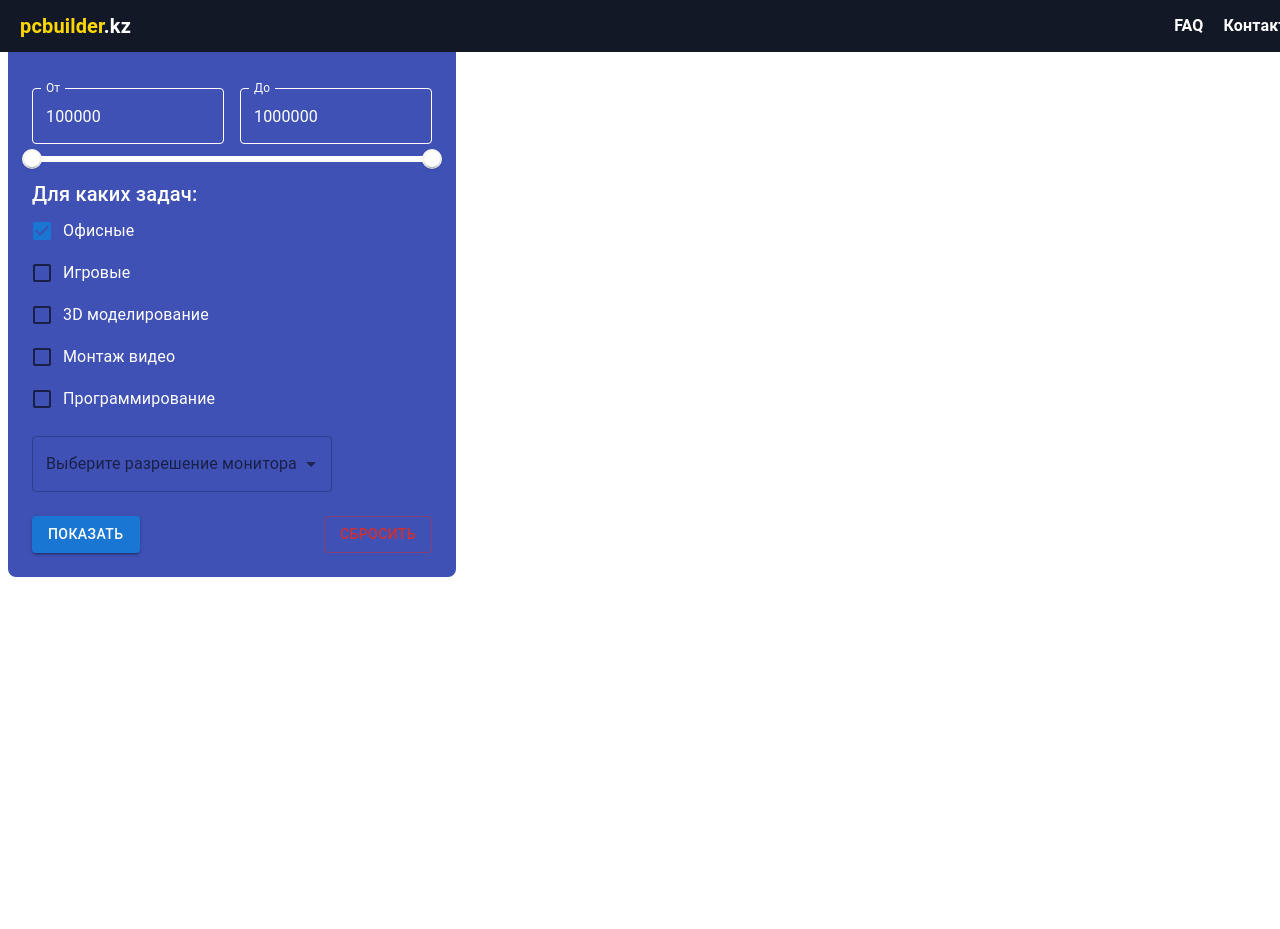
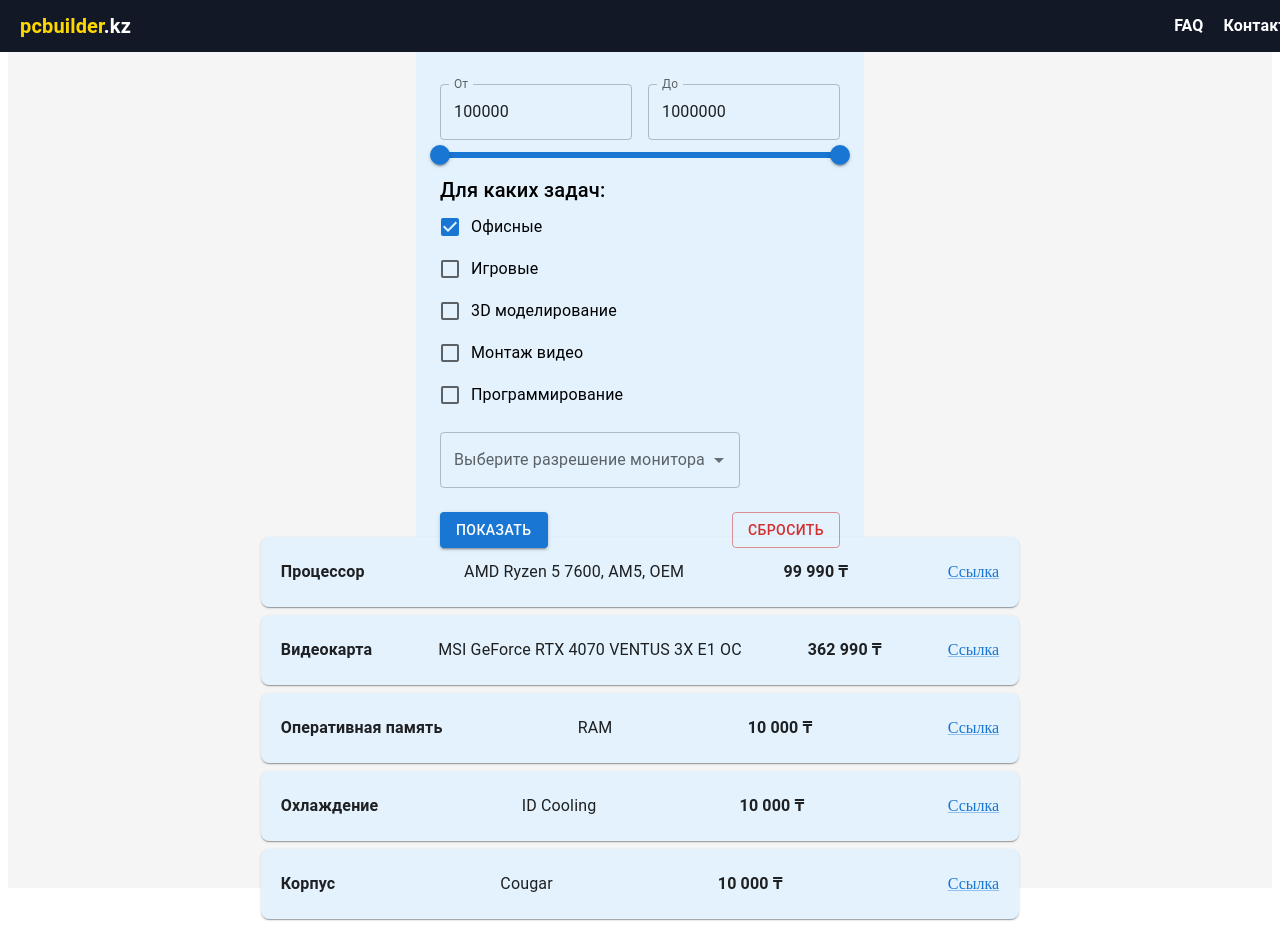
Before and after one commit to khafmann/pcbuilder, a React (Vite) app in the folder frontend/: page / in a window 1280 px wide. Before the commit the page ends 816 px from the top, so only its background shows below. Built offline with nearby package versions, Linux system fonts and the light colour scheme.

Commit message:
Добавил компонент с отображением сборки, центрировал компоненты

```diff
--- a/frontend/package.json
+++ b/frontend/package.json
@@ -12,6 +12,7 @@
   "dependencies": {
     "@emotion/react": "^11.14.0",
     "@emotion/styled": "^11.14.0",
+    "@mui/icons-material": "^6.4.7",
     "@mui/material": "^6.4.4",
     "@mui/system": "^6.4.3",
     "@tailwindcss/vite": "^4.0.4",
--- /dev/null
+++ b/frontend/src/components/ConfigComponent.tsx
@@ -0,0 +1,79 @@
+import { Card, Typography, Box, Link } from "@mui/material";
+
+const components = [
+    {
+        id: 1,
+        category: "Процессор",
+        name: "AMD Ryzen 5 7600, AM5, OEM",
+        price: "99 990 ₸",
+        link: "https://shop.kz/offer/protsessor-amd-ryzen-5-7600-am5-oem/"
+    },
+    {
+        id: 2,
+        category: "Видеокарта",
+        name: "MSI GeForce RTX 4070 VENTUS 3X E1 OC",
+        price: "362 990 ₸",
+        link: "https://www.dns-shop.kz/product/5a7c53476434d582/videokarta-msi-geforce-rtx-4070-ventus-3x-e1-oc-geforce-rtx-4070-ventus-3x-e1-12g-oc/"
+    },
+    {
+        id: 3,
+        category: "Оперативная память",
+        name: "RAM",
+        price: "10 000 ₸",
+        link: "https://google.com/"
+    },
+    {
+        id: 4,
+        category: "Охлаждение",
+        name: "ID Cooling",
+        price: "10 000 ₸",
+        link: "https://google.com/"
+    },
+    {
+        id: 5,
+        category: "Корпус",
+        name: "Cougar",
+        price: "10 000 ₸",
+        link: "https://google.com/"
+    }
+];
+
+export default function ConfigComponent() {
+    return (
+        <Box sx={{
+            display: "flex",
+            justifyContent: "center",
+            alignItems: "center",
+            height: "40vh",
+            bgcolor: "#f5f5f5"
+        }}>
+            <Box sx={{ display: "flex", flexDirection: "column", gap: "8px", width: "60%", padding: "10px" }}>
+                {components.map((item) => (
+                    <Card
+                        key={item.id}
+                        sx={{
+                            display: "flex",
+                            alignItems: "center",
+                            justifyContent: "space-between",
+                            backgroundColor: "#E3F2FD",
+                            padding: "10px 20px",
+                            borderRadius: "8px",
+                            height: "50px",
+                        }}
+                    >
+                        <Typography variant="body1" fontWeight="bold">
+                            {item.category}
+                        </Typography>
+                        <Typography variant="body1">{item.name}</Typography>
+                        <Typography variant="body1" fontWeight="bold">
+                            {item.price}
+                        </Typography>
+                        <Link href={item.link} target="_blank" rel="noopener noreferrer">
+                            Ссылка
+                        </Link>
+                    </Card>
+                ))}
+            </Box>
+        </Box>
+    );
+};
--- a/frontend/src/components/FilterComponent.tsx
+++ b/frontend/src/components/FilterComponent.tsx
@@ -5,11 +5,15 @@ import {
     FormControl,
     Box,
     Typography,
-    Checkbox, FormControlLabel, Autocomplete, TextField, Grid
+    Checkbox,
+    FormControlLabel,
+    Autocomplete,
+    TextField,
+    Grid
 } from "@mui/material";
 import { monitorResolution } from '../data/monitorResolution.ts'
 
-const FilterComponent: React.FC = () => {
+export default function FilterComponent(){
     const [budget, setBudget] = useState<number[]>([100000, 1000000]);
 
     const handleSliderChange = (_: Event, newValue: number | number[]) => {
@@ -39,9 +43,15 @@ const FilterComponent: React.FC = () => {
         setBudget(newBudget);
     };
 
-
     return (
-        <Box sx={{ p: 3, bgcolor: "#3f51b5", borderRadius: 2, width: 400, color:"white"}}>
+        <Box sx={{
+            display: "flex",
+            justifyContent: "center",
+            alignItems: "center",
+            height: "70vh",
+            bgcolor: "#f5f5f5"
+        }}>
+            <Box sx={{ p: 3, bgcolor: "#E3F2FD", borderRadius: 2, width: 400 }}>
                 <Typography gutterBottom>Выберите диапазон бюджета</Typography>
                 <Grid container spacing={2} sx={{ mt: 2 }}>
                     <Grid item xs={6}>
@@ -51,16 +61,6 @@ const FilterComponent: React.FC = () => {
                             onChange={handleInputChange(0)}
                             onBlur={handleBlur(0)}
                             fullWidth
-                        sx={{
-                            "& .MuiOutlinedInput-root": {
-                                "& fieldset": { borderColor: "white" }, // Белая граница
-                                "&:hover fieldset": { borderColor: "white" },
-                                "&.Mui-focused fieldset": { borderColor: "white" }
-                            },
-                            "& .MuiInputLabel-root": { color: "white" }, // Цвет текста метки (label)
-                            "& .MuiInputBase-input": { color: "white" }, // Цвет введенного текста
-                        }}
-
                         />
                     </Grid>
                     <Grid item xs={6}>
@@ -70,15 +70,6 @@ const FilterComponent: React.FC = () => {
                             onChange={handleInputChange(1)}
                             onBlur={handleBlur(1)}
                             fullWidth
-                        sx={{
-                            "& .MuiOutlinedInput-root": {
-                                "& fieldset": { borderColor: "white" }, // Белая граница
-                                "&:hover fieldset": { borderColor: "white" },
-                                "&.Mui-focused fieldset": { borderColor: "white" }
-                            },
-                            "& .MuiInputLabel-root": { color: "white" }, // Цвет текста метки (label)
-                            "& .MuiInputBase-input": { color: "white" }, // Цвет введенного текста
-                        }}
                         />
                     </Grid>
                 </Grid>
@@ -89,21 +80,7 @@ const FilterComponent: React.FC = () => {
                     min={100000}
                     max={1000000}
                     step={50000}
-                sx={{
-                    color: "white", // Цвет ползунка
-                    "& .MuiSlider-thumb": {
-                        backgroundColor: "white", // Кружки ползунка
-                        border: "2px solid white"
-                    },
-                    "& .MuiSlider-rail": {
-                        backgroundColor: "white" // Линия под ползунком
-                    },
-                    "& .MuiSlider-track": {
-                        backgroundColor: "white" // Линия за ползунком
-                    }
-                }}
                 />
-
 
                 <Typography variant="h6">Для каких задач:</Typography>
                 <FormControl>
@@ -128,7 +105,6 @@ const FilterComponent: React.FC = () => {
                     <Button variant="outlined" color="error" onClick={() => { setBudget([100000, 1000000]); }}>Сбросить</Button>
                 </Box>
             </Box>
+        </Box>
     );
 };
-
-export default FilterComponent;
--- a/frontend/src/main.tsx
+++ b/frontend/src/main.tsx
@@ -3,6 +3,7 @@ import { createRoot } from 'react-dom/client'
 import {createBrowserRouter, RouterProvider} from "react-router-dom";
 import App from './App.tsx'
 import FilterComponent from "./components/FilterComponent";
+import ConfigComponent from "./components/ConfigComponent.tsx";
 
 const router = createBrowserRouter( [
     {
@@ -11,7 +12,12 @@ const router = createBrowserRouter( [
         children:[
             {
                 path: '/',
-                element: <FilterComponent/>
+                element: (
+                    <>
+                        <FilterComponent/>
+                        <ConfigComponent/>
+                    </>
+                )
             }
             ]
     }
```
Also changed, not shown: 1 other file (tests, documents, lock files or other folders). Lines whose indentation alone changed are shown as unchanged.
